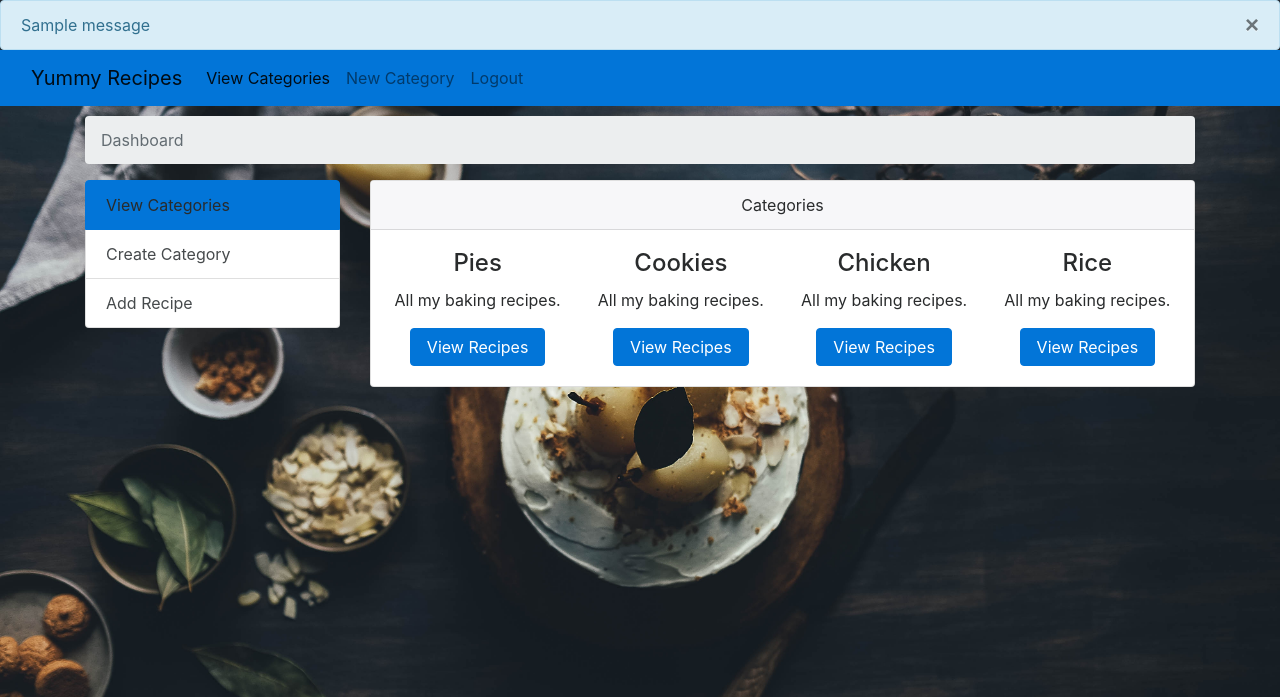
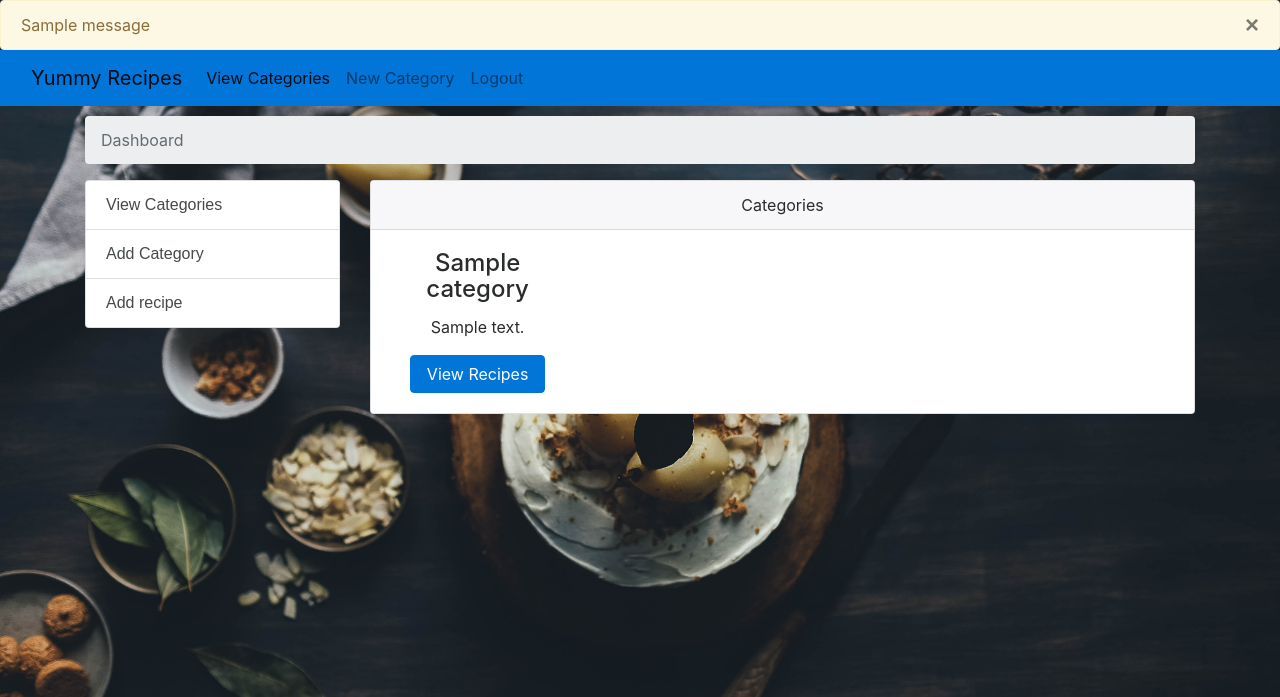
Before and after one commit to indungu/yummy-recipes, a Flask app: template app/templates/dashboard.html in a window 1280 px wide. Shown: the top 697 px of the page. Run offline with Flask 2, Linux system fonts and the light colour scheme; the template is opened without the code that fills it: values that come from a table or form of the project are taken from there, most other values are stand-ins (such as "Sample title", 1, 10 or a date in 2020); one stand-in notice (Sample message) is shown; some libraries are stand-ins or nearby versions.

Commit message:
[FEAT] Category and Recipe create and view

```diff
--- a/app/forms.py
+++ b/app/forms.py
@@ -1,5 +1,5 @@
 """A module for forms used"""
-from wtforms import StringField, PasswordField, validators, SubmitField
+from wtforms import StringField, PasswordField, validators, SubmitField, TextAreaField
 from flask_wtf import FlaskForm
 
 class SignupForm(FlaskForm):
@@ -32,3 +32,30 @@ class LoginForm(FlaskForm):
         validators.DataRequired()
     ])
     login = SubmitField("Login")
+
+class CategoryForm(FlaskForm):
+    """The new category form"""
+    name = StringField('Name', [
+        validators.data_required('Please name your category'),
+        validators.length(min=4, max=10, message='Name should be 4-10 characters long')
+    ])
+    description = TextAreaField('Description', [
+        validators.data_required('A description would be nice.'),
+        validators.length(max=50, message='Description should be less than 50 characters long')
+    ])
+
+class RecipeForm(FlaskForm):
+    """This defines the form for recipe manipulation"""
+    category = StringField('Category', [
+        validators.data_required(message='Enter a category please.')
+    ])
+    name = StringField('Name', [
+        validators.data_required('A name for your recipe would be nice')
+    ])
+    fun_fact = StringField('Fun Fact')
+    ingredients = TextAreaField('Ingredients', [
+        validators.data_required('Some ingredients please')
+    ])
+    description = TextAreaField('Directions and Serving', [
+        validators.data_required('How can I prepare this?')
+    ])
--- a/app/templates/_formhelper.html
+++ b/app/templates/_formhelper.html
@@ -1,10 +1,10 @@
 {% macro render_field(field) %}
-<dt>{{ field.label(class="text-white") }}
+<dt>{{ field.label(class="text-primary") }}
 <dd>{{ field(**kwargs)|safe }}
 {% if field.errors %}
   <ul class="form-text text-muted text-red">
   {% for error in field.errors %}
-    <small><li>{{ error }}</li></small>
+    <small class="text-danger">{{ error }}</small>
   {% endfor %}
   </ul>
 {% endif %}
--- a/app/templates/dashboard.html
+++ b/app/templates/dashboard.html
@@ -14,7 +14,7 @@
                     <a class="nav-link" href="#">View Categories</a>
                 </li>
                 <li class="nav-item">
-                    <a class="nav-link" href="#">New Category</a>
+                    <a class="nav-link" href="#newRecipeModal" data-toggle="modal" data-target="#newRecipeModal">New Category</a>
                 </li>
                 <li class="nav-item">
                     <a class="nav-link" href="/logout">Logout</a>
@@ -36,11 +36,15 @@
     <div class="container">
         <div class="row">
             <div class="col-md-3">
-                <div class="list-group" style="margin-bottom: 10px">
-                    <a class="list-group-item list-group-item-action active">View Categories</a>
-                    <a href="#" class="list-group-item list-group-item-action">Create Category</a>
-                    <a href="#" class="list-group-item list-group-item-action">Add Recipe</a>
-                </div>
+                <ul class="list-group" style="margin-bottom: 10px">
+                    <button type="button" class="list-group-item list-group-item-action">View Categories</button>
+                    <button type="button" class="list-group-item list-group-item-action" data-toggle="modal" data-target="#categoryModal">
+                        Add Category
+                    </button>
+                    <button type="button" class="list-group-item list-group-item-action" data-toggle="modal" data-target="#newRecipeModal">
+                        Add recipe
+                    </button>
+                </ul>
             </div>
             <div class="col-md-9" style="margin-bottom: 70px">
                 <div class="card text-center">
@@ -48,79 +52,79 @@
                         Categories
                     </div>
                     <div class="row card-block">
+                        {% for category in categories %}
                         <div class="col-md-3">
                             <div class="well">
-                                <h4 class="card-title">Pies</h4>
-                                <p class="card-text">All my baking recipes.</p>
-                                <a data-toggle="collapse" href="#collapsePies" class="btn btn-primary" aria-expanded="true" aria-controls="collapsePies">View Recipes</a>
+                                <h4 class="card-title">{{category}}</h4>
+                                <p class="card-text">{{categories[category]['description']}}</p>
+                                <a data-toggle="collapse" href="#collapse{{category}}" class="btn btn-primary" aria-expanded="true" aria-controls="collapse{{category}}">View Recipes</a>
                             </div>
                         </div>
-                        <div class="col-md-3">
-                            <div class="well">
-                                <h4 class="card-title">Cookies</h4>
-                                <p class="card-text">All my baking recipes.</p>
-                                <a href="#" class="btn btn-primary">View Recipes</a>
-                            </div>
-                        </div>
-                        <div class="col-md-3">
-                            <div class="well">
-                                <h4 class="card-title">Chicken</h4>
-                                <p class="card-text">All my baking recipes.</p>
-                                <a href="#" class="btn btn-primary">View Recipes</a>
-                            </div>
-                        </div>
-                        <div class="col-md-3">
-                            <div class="well">
-                                <h4 class="card-title">Rice</h4>
-                                <p class="card-text">All my baking recipes.</p>
-                                <a href="#" class="btn btn-primary" >View Recipes</a>
-                            </div>
-                        </div>
+                        {% endfor %}
                     </div>
                 </div>
 
-                <!-- Pie Recipes -->
-                <div class="collapse" id="collapsePies">
+                <!-- Recipes -->
+                {% for category in categories %}
+                <div class="collapse" id="collapse{{category}}">
                     <div class="card" style="margin-top: 10px">
                         <div class="card-header">
-                            Pies
+                            {{category}}
                             <button type="button" class="btn btn-outline-primary" data-toggle="modal" data-target="#newRecipeModal">Add Recipe</button>
                         </div>
                         <div class="card-block">
                             <div id="accordion" role="tablist" aria-multiselectable="true">
-                                <div class="card">
+
+                                {% for recipe in categories[category]['recipes'] %}
+                                <div class="card" style="margin-bottom: 5px">
                                     <div class="card-header" role="tab" id="recipeOne">
                                         <h5 class="mb-0">
-                                            <a data-toggle="collapse" data-parent="#accordion" href="#collapseOne" aria-expanded="true" aria-controls="collapseOne">
-                                            Cherry-Cream Pie
-                                            </a>
+                                            {{categories[category]['recipes'][recipe]['name']}}
                                         </h5>
                                     </div>
-
-                                    <div id="collapseOne" class="collapse show" role="tabpanel" aria-labelledby="recipeOne">
                                     <div class="card-block">
                                         <h6>Fun Fact</h6>
-                                        <p>Here is something interesting you need to know about this recipe</p>
+                                        <p>{{categories[category]['recipes'][recipe]['fun_fact']}}</p>
                                         <h6>Ingredients</h6>
-                                        <p>You will need the following</p>
-                                        <ol>
-                                            <li>3 Eggs</li>
-                                            <li>1 Cup of baking sugar</li>
-                                            <li>2 Farm fresh cherries</li>
-                                            <li>3 cups of all purpose baking floor</li>
-                                            <li>A lot of love</li>
-                                        </ol>
+                                        <p>{{categories[category]['recipes'][recipe]['ingredients']}}</p>
                                         <h6>Directions and Serving</h6>
-                                        <p>Let's bake us some pie!!</p>
-                                        <p> First... Check out my favorite recipe <a href="https://www.tasteofhome.com/recipes/cherry-cream--pie">here</a>!</p>
-                                    </div>
+                                        <p>{{categories[category]['recipes'][recipe]['directions']}}</p>
                                     </div>
                                     <div class="card-footer">
                                         <button type="button" class="btn btn-outline-info" id="editRecipeBtn" onclick="underConstruction()">Edit Recipe</button>
                                         <button type="button" class="btn btn-danger" id="delRecipeBtn" onclick="underConstruction()">Delete Recipe</button>
                                     </div>
                                 </div>
+                                {% endfor %}
                             </div>
+                        </div>
+                    </div>
+                </div>
+                {% endfor %}
+                <!-- Category modal -->
+                <div class="modal fade" id="categoryModal" tabindex="-1" role="dialog" aria-labelledby="categoryModalLabel" aria-hidden="true">
+                    <div class="modal-dialog" role="document">
+                        <div class="modal-content">
+                        <div class="modal-header">
+                            <h5 class="modal-title" id="categoryModalLabel">Add Recipe Category</h5>
+                            <button type="button" class="close" data-dismiss="modal" aria-label="Close">
+                            <span aria-hidden="true">&times;</span>
+                            </button>
+                        </div>
+                        {% from "_formhelper.html" import render_field %}
+                        <form action="/dashboard" method="POST">
+                            {{ form.hidden_tag() }}
+                            <div class="modal-body">
+                                <div class="form-group">
+                                    {{ render_field(form.name, class="form-control", placeholder="Category name") }}
+                                    {{ render_field(form.description, class="form-control", placeholder="A slight description") }}
+                                </div>
+                            </div>
+                            <div class="modal-footer">
+                                <button type="button" class="btn btn-secondary" data-dismiss="modal">Close</button>
+                                <button type="submit" class="btn btn-primary">Add Category</button>
+                            </div>
+                        </form>
                         </div>
                     </div>
                 </div>
@@ -129,7 +133,9 @@
                 <div class="modal fade" id="newRecipeModal" tabindex="-1" role="dialog" aria-labelledby="newRecipeModalLabel" aria-hidden="true">
                     <div class="modal-dialog" role="document">
                         <div class="modal-content">
-                            <form action="#" method="POST">
+                            {% from "_formhelper.html" import render_field %}
+                            <form action="/add_recipe" method="POST">
+                                {{form_rec.hidden_tag()}}
                                 <div class="modal-header">
                                     <h5 class="modal-title" id="exampleModalLabel">New Recipe</h5>
                                     <button type="button" class="close" data-dismiss="modal" aria-label="Close">
@@ -138,22 +144,19 @@
                                 </div>
                                 <div class="modal-body">
                                     <div class="form-group">
-                                        <label for="funFact">Fun Fact</label>
-                                        <input type="text" class="form-control" id="funfact" placeholder="Tell us something fun about this recipe">
+                                        {{render_field(form_rec.category, class='form-control', placeholder='Category name')}}
                                     </div>
                                     <div class="form-group">
-                                        <label for="ingredientList">Ingredients</label>
-                                        <textarea class="form-control" name="ingredientsList" id="ingredientsList" placeholder="What ingredients do I need?"></textarea>
-                                        <script>
-                                            CKEDITOR.replace( 'ingredientsList' );
-                                        </script>
+                                        {{render_field(form_rec.name, class='form-control', placeholder='Name of the recipe')}}
                                     </div>
                                     <div class="form-group">
-                                        <label for="prepDirections">Directions and Serving</label>
-                                        <textarea class="form-control" name="prepDirecions" id="prepDirections" placeholder="How do I prepare it?"></textarea>
-                                        <script>
-                                            CKEDITOR.replace( 'prepDirections' );
-                                        </script>
+                                        {{render_field(form_rec.fun_fact, class='form-control', placeholder='Tell us something fun about this recipe')}}
+                                    </div>
+                                    <div class="form-group">
+                                        {{render_field(form_rec.ingredients, class='form-control', placeholder='What ingredients are need?')}}
+                                    </div>
+                                    <div class="form-group">
+                                        {{render_field(form_rec.description, class='form-control', placeholder='How to prepare and serve')}}
                                     </div>
                                 </div>
                                 <div class="modal-footer">
--- a/app/templates/layout.html
+++ b/app/templates/layout.html
@@ -19,7 +19,7 @@
         {% with messages = get_flashed_messages() %}
             {% if messages %}
                 {% for message in messages %}
-                    <div class="alert alert-info alert-dismissable" role="alert" style="margin-bottom: 0 !important">
+                    <div class="alert alert-warning alert-dismissable" role="alert" style="margin-bottom: 0 !important">
                         {{ message }}
                         <button type="button" class="close" data-dismiss="alert" aria-label="Close">
                         <span aria-hidden="true">&times;</span>
```
Also changed, not shown: app/views.py (+32 -6 lines), tests/test_routes.py (+3 -7 lines), 1 other file.
